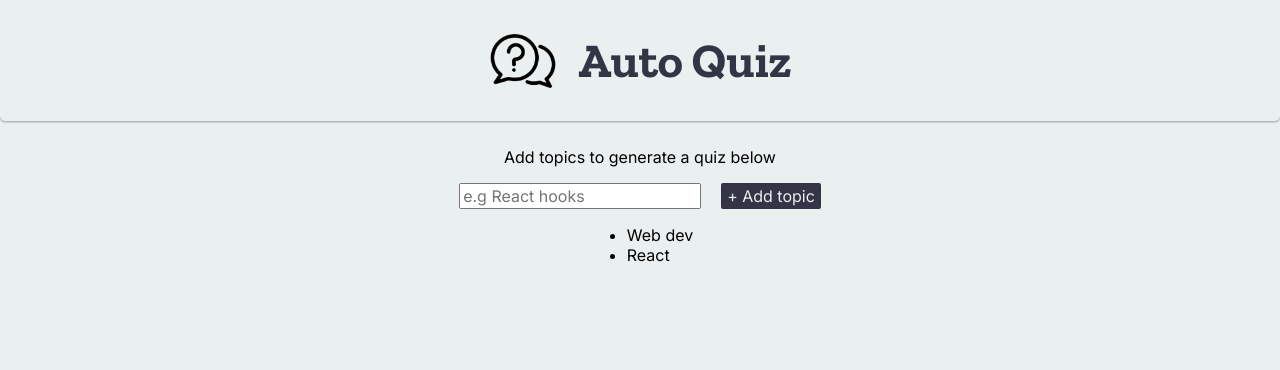
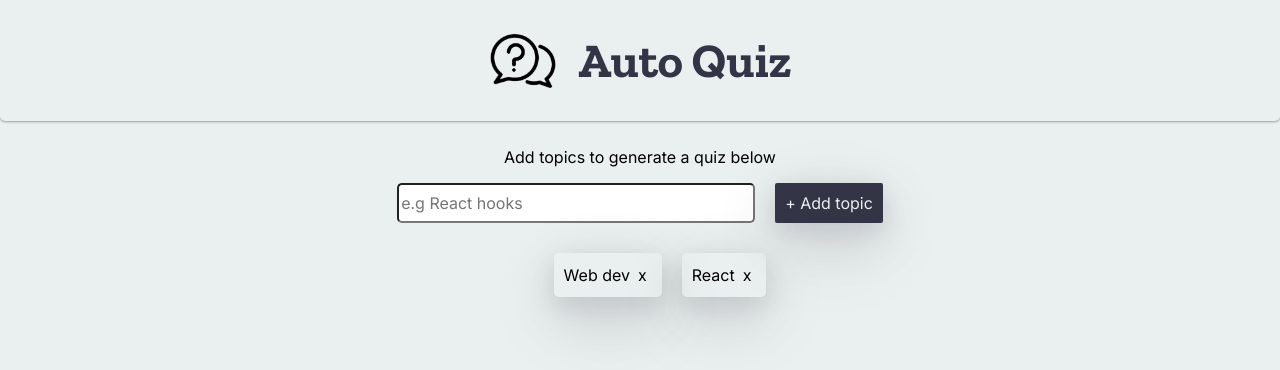
Before and after one commit to santhosh-kumar-karthikeyan/AutoQuiz, a React (Vite) app: page / in a window 1280 px wide. Shown: the top 370 px of the page. Built offline with nearby package versions, Linux system fonts and the light colour scheme.

Commit message:
add styles for topic input form

```diff
--- a/src/components/TopicForm/TopicForm.css
+++ b/src/components/TopicForm/TopicForm.css
@@ -15,15 +15,48 @@ form > main {
     font-size: 1rem;
 }
 
+main > input {
+    min-width: 350px;
+}
+
 input,button {
     font-family: inherit;
     font-size: inherit;
+    border-radius: 5px;
 }
 
-button{
+li > button {
+    padding: 2px 5px;
+    border-radius: 5px;
+    margin-left: 3px;
+    border: none;
+    background: none;
+
+}
+
+li>button:hover {
+    box-shadow: rgba(50, 50, 105, 0.15) 0px 2px 5px 0px, rgba(0, 0, 0, 0.05) 0px 1px 1px 0px;
+}
+main > button{
+    padding: 10px;
     background-color: #333446;
     color: #EAEFEF;
     border: none;
     border-radius: 2px;
+    box-shadow: rgba(17, 17, 26, 0.1) 0px 8px 24px, rgba(17, 17, 26, 0.1) 0px 16px 56px, rgba(17, 17, 26, 0.1) 0px 24px 80px;
+}
 
+form > ul {
+    margin-top: 30px;
+    display: flex;
+    gap: 20px;
+    justify-content: flex-start;
+    align-items: center;
 }
+
+li {
+    padding: 10px;
+    border-radius: 5px;
+    box-shadow: rgba(17, 17, 26, 0.1) 0px 8px 24px, rgba(17, 17, 26, 0.1) 0px 16px 56px, rgba(17, 17, 26, 0.1) 0px 24px 80px;
+    list-style: none;
+}
--- a/src/components/TopicForm/TopicForm.jsx
+++ b/src/components/TopicForm/TopicForm.jsx
@@ -6,13 +6,13 @@ function TopicForm() {
         event.preventDefault();
         console.log("Submitted");
     }
-    const topicList = topics.map(topic => <li>{topic}</li>);
+    const topicList = topics.map(topic => <li>{topic}<button type="button" aria-label='remove topic'>x</button></li>);
     return (
-        <form >
+        <form onSubmit={handleSubmit} >
             <p>Add topics to generate a quiz below</p>
             <main>
                 <input type="text" name="topic" placeholder="e.g React hooks" />
-                <button type="submit" onSubmit={handleSubmit}>+ Add topic</button>
+                <button type="submit" >+ Add topic</button>
             </main>
             {topics.length !==0 && <ul>{topicList}</ul> }
         </form>
```
